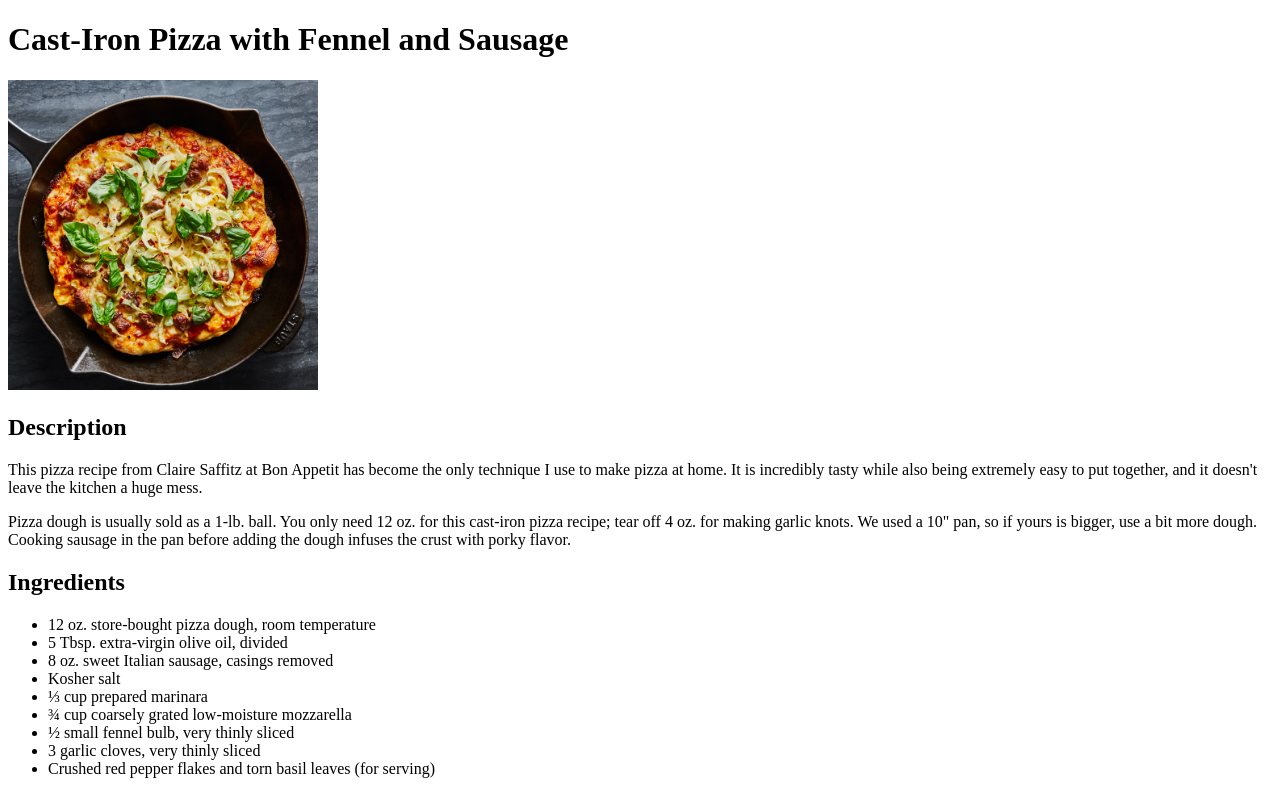
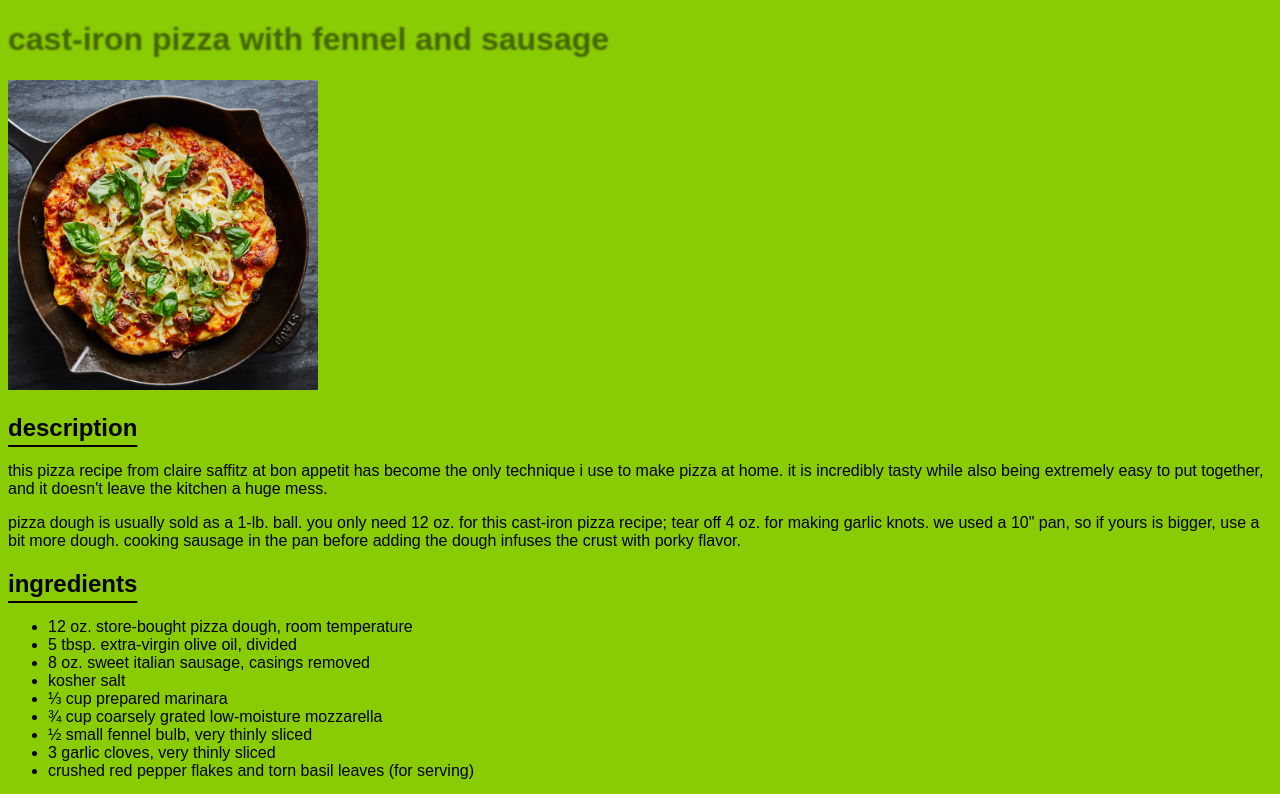
Before and after one commit to arnsocks/odin-recipes, a plain HTML site: page recipes/pizza.html in a window 1280 px wide. Shown: the top 794 px of the page. Drawn offline with Linux system fonts and the light colour scheme.

Commit message:
Add a very brat CSS styling

```diff
--- a/recipes/pizza.html
+++ b/recipes/pizza.html
@@ -3,6 +3,7 @@
 <head>
     <meta charset="UTF-8">
     <meta name="viewport" content="width=device-width, initial-scale=1.0">
+    <link rel="stylesheet" href="../style.css">
     <title>Cast-Iron Pizza with Fennel and Sausage</title>
 </head>
 <body>
--- /dev/null
+++ b/style.css
@@ -0,0 +1,15 @@
+* {
+    background-color: #89CC04;
+    font-family: Arial, Helvetica, sans-serif;
+    text-transform: lowercase;
+}
+
+h1 {
+   color: transparent;
+   text-shadow: 0 0 2px rgba(0,0,0,0.5);
+}
+
+h2 {
+    text-decoration: underline;
+    text-underline-offset: 30%;
+}
```
Also changed, not shown: index.html (+2 -1 lines), recipes/crisp.html (+1 -0 lines), recipes/mac.html (+1 -0 lines).
